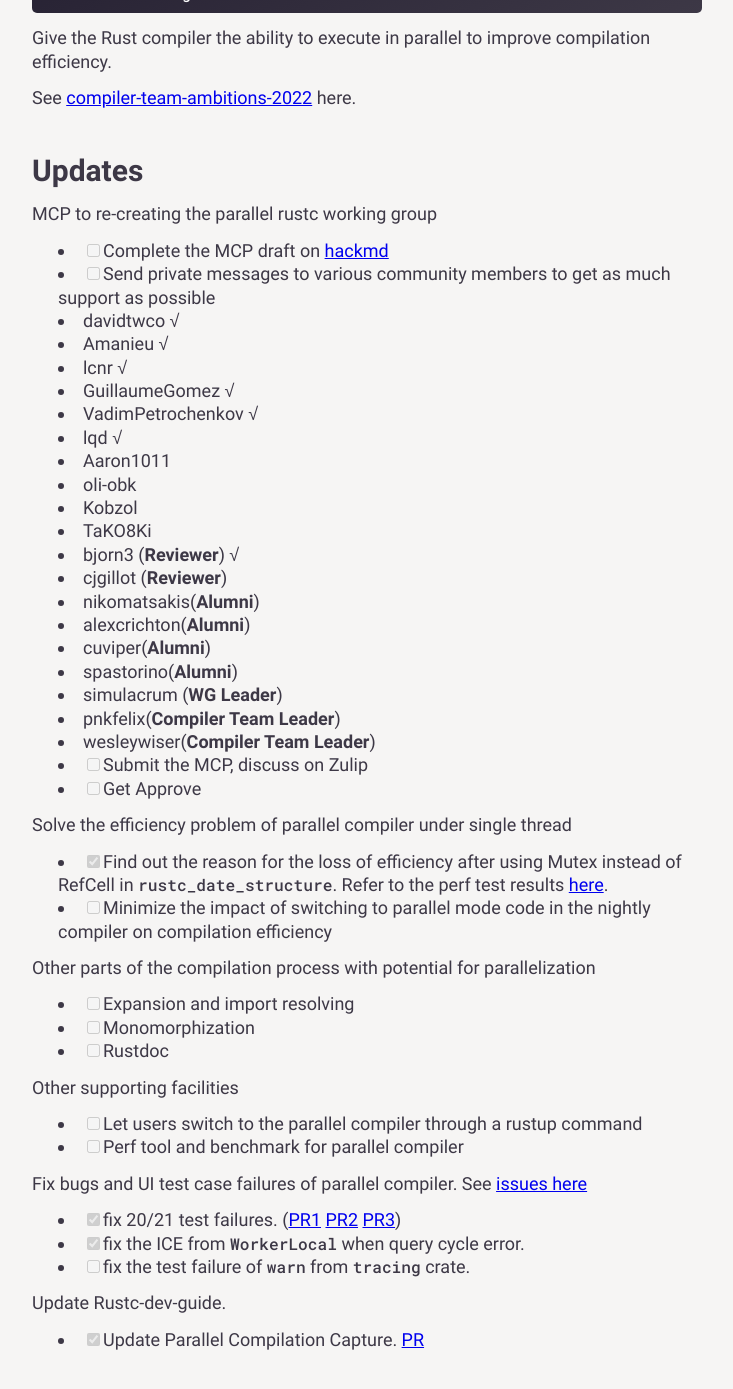
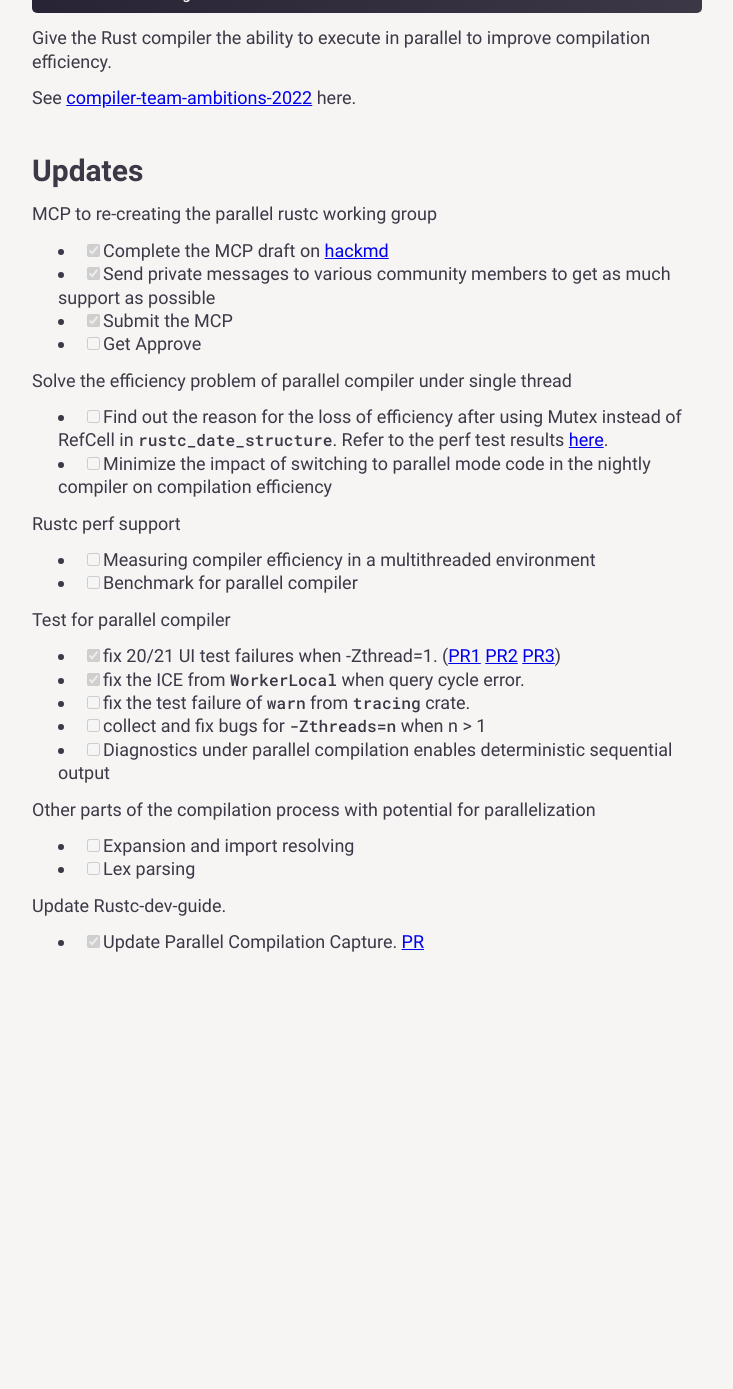
Before and after one commit to yijunyu/trusted-programming.github.io, a Jekyll site: the page built from articles/work-in-progress/Compiler/ParallelCompiler.md, in a window 1280 px wide and 1400 px high, scrolled down 305 px. Shown: the top 1389 px of the window, without its empty margins (273-1006 px from the left). Built offline with Jekyll 4.4.1, drawn with Linux system fonts in a browser that asks for light colours; after the commit the page ends 1308 px from its top, so only the background shows below that.

Commit message:
update parallel rustc

```diff
--- a/articles/work-in-progress/Compiler/ParallelCompiler.md
+++ b/articles/work-in-progress/Compiler/ParallelCompiler.md
@@ -18,48 +18,31 @@
 
 ## Updates
 MCP to re-creating the parallel rustc working group
-- [ ] Complete the MCP draft on [hackmd](https://hackmd.io/@TKyxIWXBRqyDPLDPcP0qfg/parallel_rustc_mcp)
-- [ ] Send private messages to various community members to get as much support as possible
-- davidtwco √
-- Amanieu √
-- lcnr √
-- GuillaumeGomez √
-- VadimPetrochenkov √
-- lqd √
-- Aaron1011
-- oli-obk
-- Kobzol
-- TaKO8Ki
-- bjorn3 (**Reviewer**) √
-- cjgillot (**Reviewer**)
-- nikomatsakis(**Alumni**)
-- alexcrichton(**Alumni**)
-- cuviper(**Alumni**)
-- spastorino(**Alumni**)
-- simulacrum (**WG Leader**)
-- pnkfelix(**Compiler Team Leader**)
-- wesleywiser(**Compiler Team Leader**)
-- [ ] Submit the MCP, discuss on Zulip
+- [x] Complete the MCP draft on [hackmd](https://hackmd.io/@TKyxIWXBRqyDPLDPcP0qfg/parallel_rustc_mcp)
+- [x] Send private messages to various community members to get as much support as possible
+- [x] Submit the MCP
 - [ ] Get Approve
 
 Solve the efficiency problem of parallel compiler under single thread
-- [x] Find out the reason for the loss of efficiency after using Mutex instead of RefCell in `rustc_date_structure`.
+- [ ] Find out the reason for the loss of efficiency after using Mutex instead of RefCell in `rustc_date_structure`.
 Refer to the perf test results [here](https://github.com/rust-lang/rust/pull/101566#issuecomment-1276331871).
 - [ ] Minimize the impact of switching to parallel mode code in the nightly compiler on compilation efficiency
 
+Rustc perf support
+- [ ] Measuring compiler efficiency in a multithreaded environment
+- [ ] Benchmark for parallel compiler
+
+Test for parallel compiler
+- [x] fix 20/21 UI test failures when -Zthread=1. ([PR1](https://github.com/rust-lang/rust/pull/97307) [PR2](https://github.com/rust-lang/rust/pull/98570) [PR3](https://github.com/rust-lang/rust/pull/99457))
+- [x] fix the ICE from `WorkerLocal` when query cycle error.
+- [ ] fix the test failure of `warn` from `tracing` crate.
+- [ ] collect and fix bugs for `-Zthreads=n` when n > 1
+- [ ] Diagnostics under parallel compilation enables deterministic sequential output
+
+
 Other parts of the compilation process with potential for parallelization
 - [ ] Expansion and import resolving
-- [ ] Monomorphization
-- [ ] Rustdoc
-
-Other supporting facilities
-- [ ] Let users switch to the parallel compiler through a rustup command
-- [ ] Perf tool and benchmark for parallel compiler
-
-Fix bugs and UI test case failures of parallel compiler. See [issues here](https://github.com/rust-lang/rust/labels/WG-compiler-parallel)
-- [x] fix 20/21 test failures. ([PR1](https://github.com/rust-lang/rust/pull/97307) [PR2](https://github.com/rust-lang/rust/pull/98570) [PR3](https://github.com/rust-lang/rust/pull/99457))
-- [x] fix the ICE from `WorkerLocal` when query cycle error.
-- [ ] fix the test failure of `warn` from `tracing` crate.
+- [ ] Lex parsing
 
 Update Rustc-dev-guide.
 - [x] Update Parallel Compilation Capture. [PR](https://github.com/rust-lang/rustc-dev-guide/pull/1432)
```
